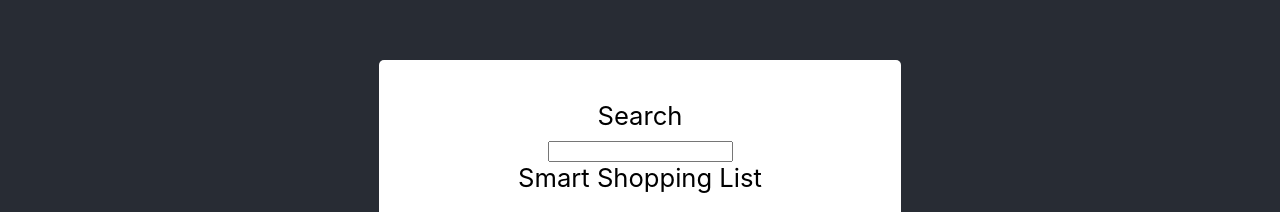
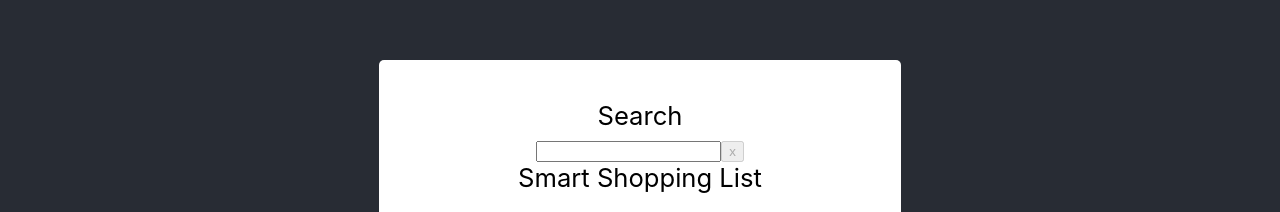
Before and after one commit to the-collab-lab/tcl-10-smart-shopping-list, a React (Create React App) app: page /list in a window 1280 px wide. Shown: the part 184-396 px from the top of the page. Built offline with nearby package versions, Linux system fonts and the light colour scheme; no server answers; the database is empty; sample sign-in values are in the browser's storage.

Commit message:
added a clear button

```diff
--- a/src/components/List.js
+++ b/src/components/List.js
@@ -6,6 +6,7 @@ const List = ({ token, results }) => {
 
   return (
     <>
+      <form>
         <label htmlFor="searchField">Search</label>
         <br />
         <input
@@ -13,6 +14,10 @@ const List = ({ token, results }) => {
           value={searchTerm}
           id="searchField"
         ></input>
+        <button disabled={searchTerm === ''} onClick={() => setSearchTerm('')}>
+          x
+        </button>
+      </form>
       {results.length === 0 ? (
         <>
           <header>Smart Shopping List</header>
```
Lines whose indentation alone changed are shown as unchanged.
